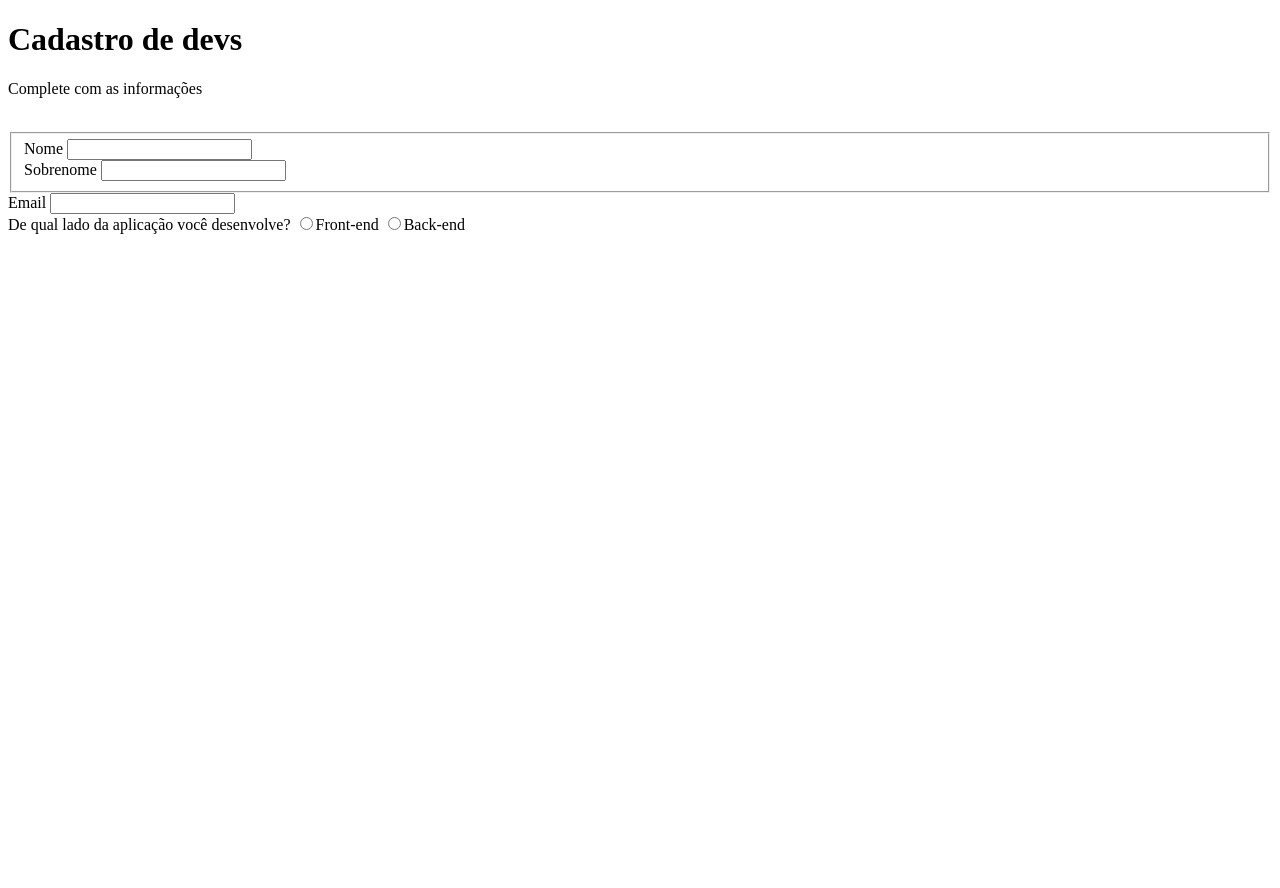
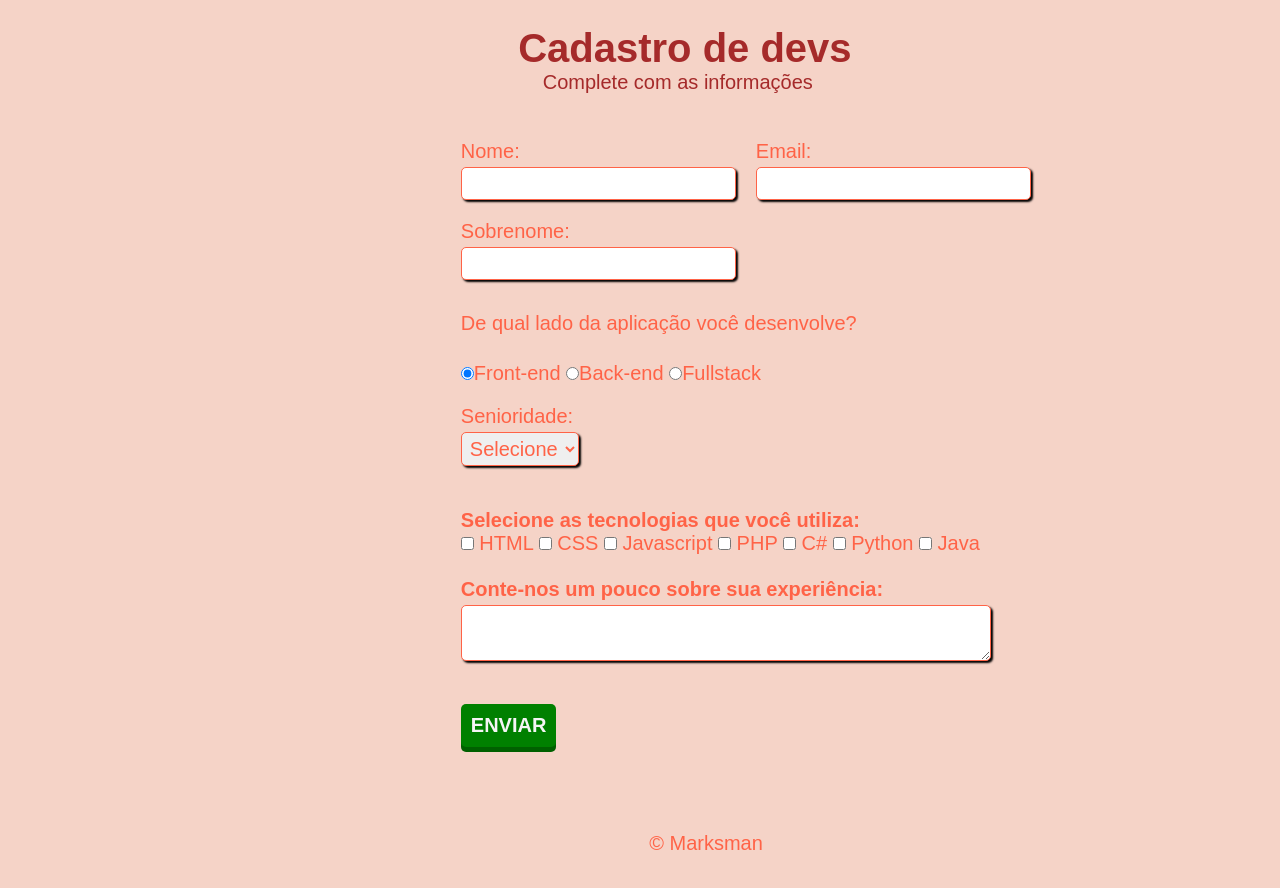
Before and after one commit to j-uaum/EX_Formulario, a plain HTML site: page rust.html in a window 1280 px wide. Before the commit the page ends 800 px from the top, so only its background shows below. Drawn offline with Linux system fonts and the light colour scheme.

Commit message:
Add files via upload

```diff
--- /dev/null
+++ b/estilo.css
@@ -0,0 +1,135 @@
+*{
+    margin: 0;
+    padding: 0;
+}
+
+
+#titulo{
+    font-family: sans-serif;
+    color:brown;
+    margin-left: 7%;
+
+}
+#subtitulo{
+    font-family: sans-serif;
+    color:brown;
+    margin-left:10%;
+}
+
+#check{
+    display: inline-block;
+
+}
+
+
+fieldset{
+    border: 0;
+
+}
+
+body{
+    background-color: #F5D3C7;
+    font-family: sans-serif;
+    font-size: 15pt;
+    color:tomato;
+    margin-left: 36%;
+    margin-top: 2%;
+    justify-content: center;
+}
+input, select, textarea, button{
+    border-radius: 5px;
+    color:tomato;
+    font-size: 1em;
+
+
+
+}
+
+.grupo:after, .grupo:before {
+    display: table;
+}
+
+
+
+
+.campo{
+    margin-bottom: 1em;
+
+
+}
+.campo label{
+margin-bottom: 0.2em;
+color: tomato;
+display: block;
+}
+fieldset.grupo{
+    float: left;
+    margin-right: 1em;
+
+}
+
+.campo input[type="text"], .campo input[type="email"], .campo select, .campo textarea{
+    padding: 0.2em;
+    border: 1px solid tomato;
+    box-shadow: 2px 2px 2px black;
+    display: block;
+}
+
+.campo select option{
+    padding-right: 1em;
+}
+.campo input:focus, .campo select:focus, .campo textarea:focus{
+    background: #f5dcd310;
+}
+
+
+/*botao*/
+
+
+.btn{
+    font: normal 15pt Arial;
+    text-transform:Uppercase;
+    font-weight: 700;
+    border: 0;
+    padding:10px ;
+    cursor: pointer;
+    display: inline-block;
+    text-decoration: none;
+    border-radius: 5px;
+
+
+}
+
+.btn-green{
+    background-color: green;
+    color:whitesmoke;
+    box-shadow:0 5px 0 #006000;
+    border-radius: 5px;
+}
+
+.btn-green:hover{
+    background:#006000;
+    color:whitesmoke;
+    box-shadow:0 5px 0 #003f00;
+    border-radius: 5px;
+
+}
+.btn-green:active{
+    position:relative;
+    top: 5px;
+    box-shadow:none;
+    border-radius: 5px;
+}
+
+button{
+    cursor: pointer;
+}
+
+
+footer{
+    margin-left: 23%;
+    margin-top: 2%;
+    justify-content: center;
+
+
+}
--- a/rust.html
+++ b/rust.html
@@ -1,46 +1,141 @@
 <!DOCTYPE html>
-<html lang="pt-br">
+<html lang="en">
 <head>
     <meta charset="UTF-8">
     <meta http-equiv="X-UA-Compatible" content="IE=edge">
     <meta name="viewport" content="width=device-width, initial-scale=1.0">
-    <title>Loco</title>
+    <title>Formulário</title>
+    <link rel="stylesheet" href="estilo.css">
 </head>
 <body>
+
     <div>
-        <h1>Cadastro de devs</h1>
-        <p>Complete com as informações</p>
-        <br>
+        <h1 id="titulo">Cadastro de devs</h1>
+        <p id="subtitulo">Complete com as informações</p>
+
+
+
 
     </div>
-    <form>
-        <fieldset>
-                <div>
-                    <label>Nome</label>
-                    <input type="text" name="nome" id="nome">
+<br>
+<br>
+<section>
+<form>
+        <fieldset class="grupo">
+                <div class="campo">
+                    <label for="nome">Nome:</label>
+                    <input type="text" name="nome" id="nome" required>
                 </div>
 
-                <div>
-                    <label>Sobrenome</label>
-                    <input type="text" name="sobrenome" id="sobrenome">
+                <div class="campo">
+                    <label for="sobrenome">Sobrenome:</label>
+                    <input type="text" name="sobrenome" id="sobrenome" required>
                 </div>
 
 
 
         </fieldset>
-        <div>
-            <label>Email</label>
-            <input type="email" name="email" id="email">
+
+
+        <div class="campo" >
+            <label for="email">Email:</label>
+            <input type="email" name="email" id="email" required>
+        </div>
+<br>
+<br>
+<br>
+<br>
+        <div class="campo">
+            <label for="devweb"><strong></strong>De qual lado da aplicação você desenvolve?</strong></label><br>
+            <input type="radio" name="devweb" value="frontend" checked>Front-end
+            <input type="radio" name="devweb" value="backend">Back-end
+            <input type="radio" name="devweb" value="fullstack">Fullstack
         </div>
 
-        <div>
-            <label>De qual lado da aplicação você desenvolve?</label>
-            <input type="radio" name="devweb" value="frontend">Front-end
-            <input type="radio" name="devweb" value="backend">Back-end
-        </div>
+        <div class="campo">
+            <label for="senioridade">Senioridade:</label>
+            <select id="senioridade">
+                <option selected disabled value="">Selecione</option>
+                <option>Junior</option>
+                <option>Pleno</option>
+                <option>Senior</option>
+            </select>
+        </div><br>
+
+
+<fieldset class="grupo">
+
+    <div id="check">
+
+<label for="checkbox"><strong>Selecione as tecnologias que você utiliza:</strong></label><br>
+
+<input type="checkbox" id="tecnologia1" name="tecnologia1" value="HTML">
+<label for="tecnologia1">HTML</label>
+
+<input type="checkbox" id="tecnologia2" name="tecnologia2" value="CSS">
+<label for="tecnologia2">CSS</label>
+
+<input type="checkbox" id="tecnologia3" name="tecnologia3" value="Javascript">
+<label for="tecnologia3">Javascript</label>
+
+<input type="checkbox" id="tecnologia4" name="tecnologia4" value="PHP">
+<label for="tecnologia4">PHP</label>
+
+<input type="checkbox" id="tecnologia5" name="tecnologia5" value="C#">
+<label for="tecnologia5">C#</label>
+
+<input type="checkbox" id="tecnologia6" name="tecnologia6" value="Python">
+<label for="tecnologia6">Python</label>
+
+<input type="checkbox" id="tecnologia7" name="tecnologia7" value="Java">
+<label for="tecnologia7">Java</label>
+
+</div>
+
+</fieldset>
+<br>
+<br>
+
+    <fieldset>
+
+    <div class="campo">
+        <br>
+    <label for="experiencia"><strong>Conte-nos um pouco sobre sua experiência:</strong></label>
+
+    <textarea row="6" style="width: 26em" id="experiencia" name="experiencia"></textarea>
+
+    </textarea>
+
+</div>
+</fieldset>
+<br>
+
+<button type="submit" class="btn btn-green" >Enviar</botton> <br />
 
 
 
-    </form>
+
+</form>
+</section>
+<br>
+<br>
+<br>
+<footer>
+    <p>&copy; Marksman</p>
+</footer>
+<br>
+<br>
+
+<script>
+    /* mudanças feitas no codigo apos o erro:
+    -correção do id="subtitulo" configuração no css
+    -add do section para melhor organização do codigo
+    -div individual para o campo de checkbox's e configuração
+    -add do footer
+    -otimização da formatação do form
+    -alteração de cores
+    */
+</script>
+
 </body>
 </html>
```
